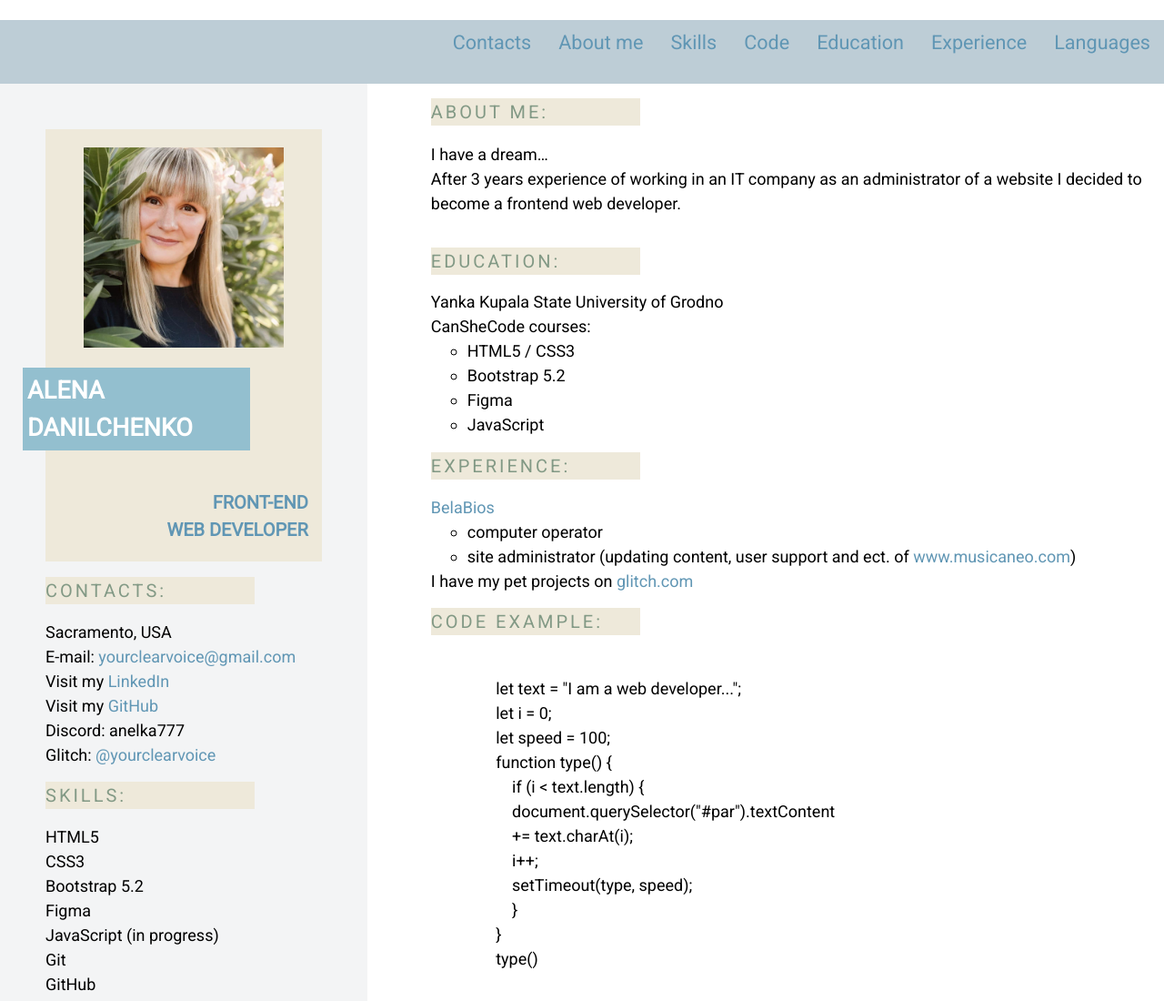
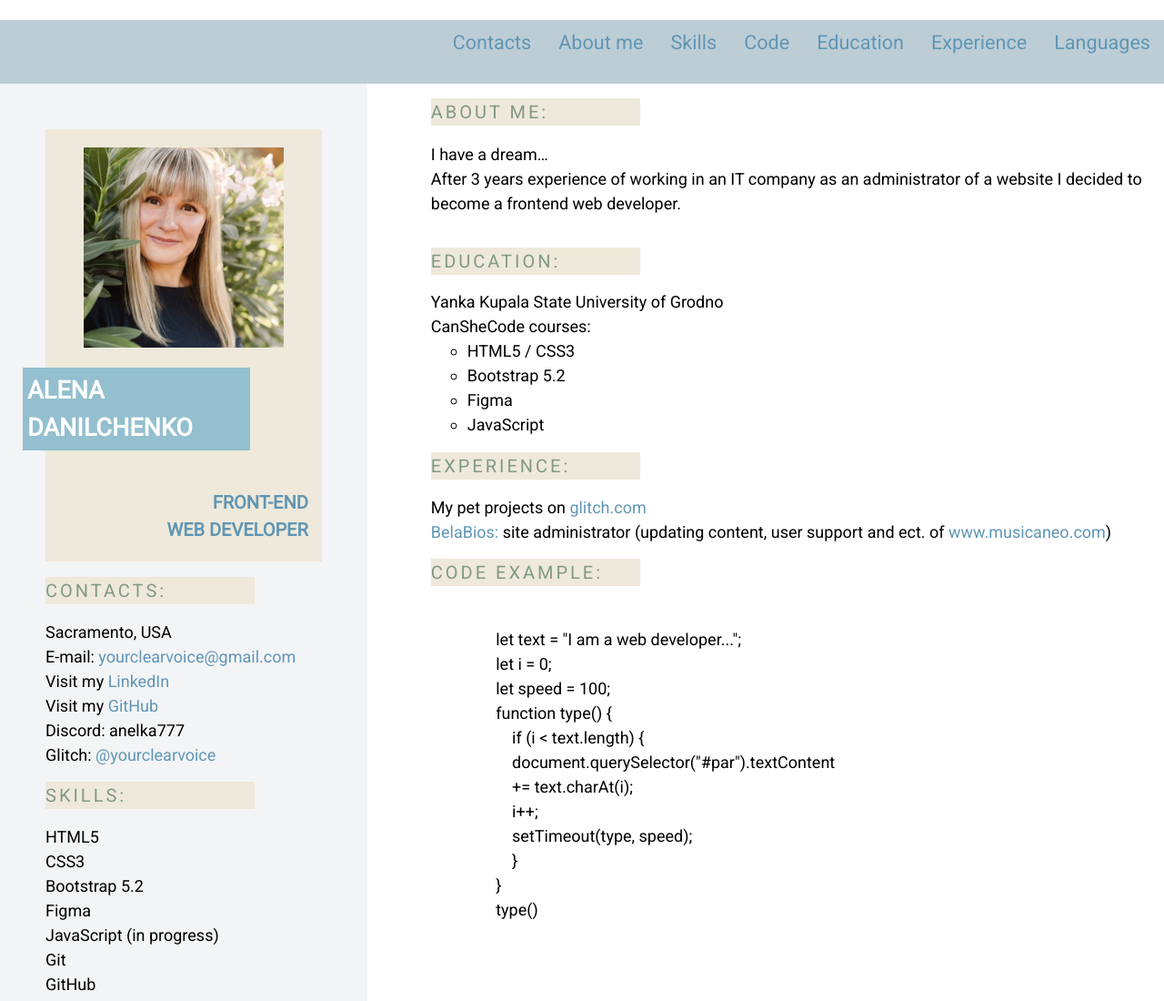
Before and after one commit to anelka777/rsschool-cv, a plain HTML site: page index.html in a window 1280 px wide. Shown: the top 1100 px of the page at 91% size. Drawn offline with Linux system fonts and the light colour scheme.

Commit message:
feat: add updated info in the HTML file.

```diff
--- a/index.html
+++ b/index.html
@@ -88,12 +88,8 @@
             <section class="section" id="experience">
                 <h2 class="section-title">Experience:</h2>
                     <ul class="section-list">
-                        <li class="section-item"><a href="https://www.belabios.com">BelaBios</a></li>
-                            <ul>
-                                <li class="section-item">computer operator</li>
-                                <li class="section-item">site administrator (updating content, user support and ect. of <a href="https://www.musicaneo.com" target="_blank">www.musicaneo.com</a>)</li>
-                            </ul>
-                        <li class="section-item">I have my pet projects on <a href="https://glitch.com/" target="_blank">glitch.com</a></li>
+                        <li class="section-item">My pet projects on <a href="https://glitch.com/" target="_blank">glitch.com</a></li>
+                        <li class="section-item"><a href="https://www.belabios.com">BelaBios:</a> site administrator (updating content, user support and ect. of <a href="https://www.musicaneo.com" target="_blank">www.musicaneo.com</a>)</li>
                     </ul>
             </section>
             <section class="section" id="code">
```
